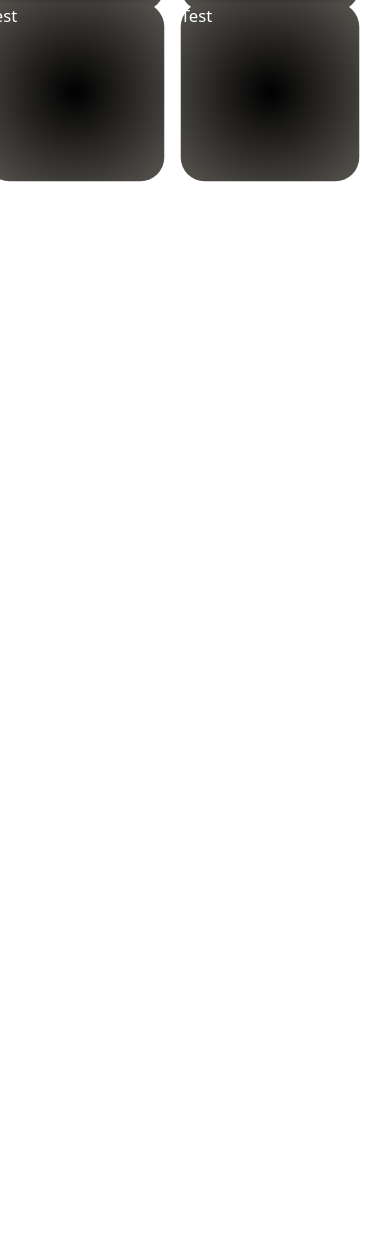
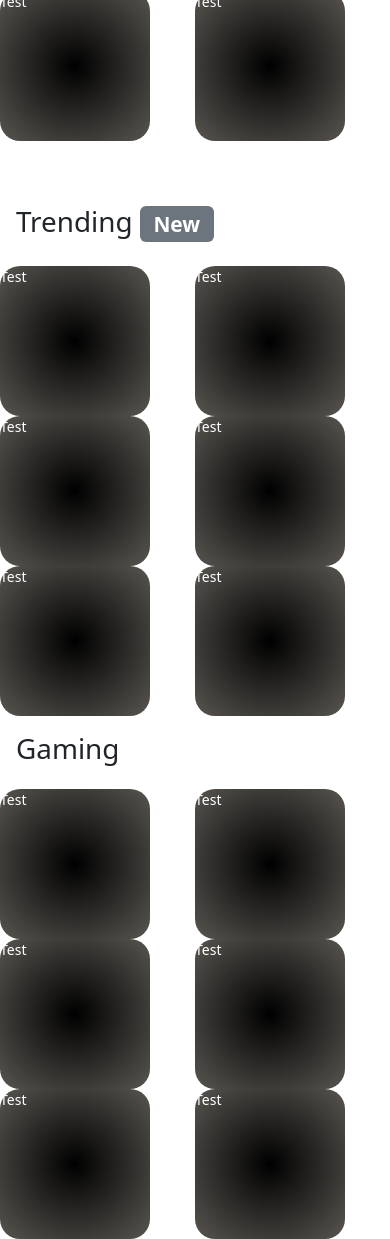
Before and after one commit to FloKuersten/bs-day1, a plain HTML site: page TM Flo/Challange/index.html in a window 390 px wide. Shown: the part 460-1699 px from the top of the page. Before the commit the page ends 844 px from the top, so only its background shows below. Drawn offline with nearby package versions, Linux system fonts and the light colour scheme.

Commit message:
done - but no responsive yet

```diff
--- a/TM Flo/Challange/index.html
+++ b/TM Flo/Challange/index.html
@@ -23,6 +23,7 @@
 
 <div class="container">
  <div class="row p-0">
+    <h1 class="p-3">Music Charts</h1>
 
     <div class="col p-0">
         <div class="box-home">
@@ -56,7 +57,75 @@
         </div>
  </div>
 
+ <div class="row">
+    <h1 class="p-3">Trending <span class="badge bg-secondary">New</span></h1>
 
+    <div class="col p-0">
+        <div class="box-home">
+        Test
+        </div>
+    </div>
+        <div class="col p-0">
+            <div class="box-home">
+            Test
+            </div>
+        </div>
+        <div class="col p-0">
+            <div class="box-home">
+            Test
+            </div>
+        </div>
+        <div class="col p-0">
+            <div class="box-home">
+             Test
+            </div>
+        </div>
+        <div class="col p-0">
+            <div class="box-home">
+             Test
+            </div>
+        </div>
+        <div class="col p-0">
+            <div class="box-home">
+             Test
+            </div>
+        </div>
+ </div>
+
+ <div class="row p-0">
+    <h1 class="p-3">Gaming</h1>
+
+    <div class="col p-0">
+        <div class="box-home">
+        Test
+        </div>
+    </div>
+        <div class="col p-0">
+            <div class="box-home">
+            Test
+            </div>
+        </div>
+        <div class="col p-0">
+            <div class="box-home">
+            Test
+            </div>
+        </div>
+        <div class="col p-0">
+            <div class="box-home">
+             Test
+            </div>
+        </div>
+        <div class="col p-0">
+            <div class="box-home">
+             Test
+            </div>
+        </div>
+        <div class="col p-0">
+            <div class="box-home">
+             Test
+            </div>
+        </div>
+ </div>
 </div>
     <script
     src="https://cdn.jsdelivr.net/npm/bootstrap@5.2.1/dist/js/bootstrap.bundle.min.js"
--- a/TM Flo/Challange/style.scss
+++ b/TM Flo/Challange/style.scss
@@ -13,11 +13,13 @@ $gradient: radial-gradient(circle, rgba(0,0,0,1) 0%, rgba(89,86,81,1) 100%);
 
   }
 
-div {
-    margin-top: 20px;
+
+.row {
+    padding-top:  3rem;
 }
 
-.box-home {
+
+.box-home:hover {
     transform: scale(1.19);
 
   }
```
Also changed, not shown: TM Flo/Challange/style.css, 1 other file.
